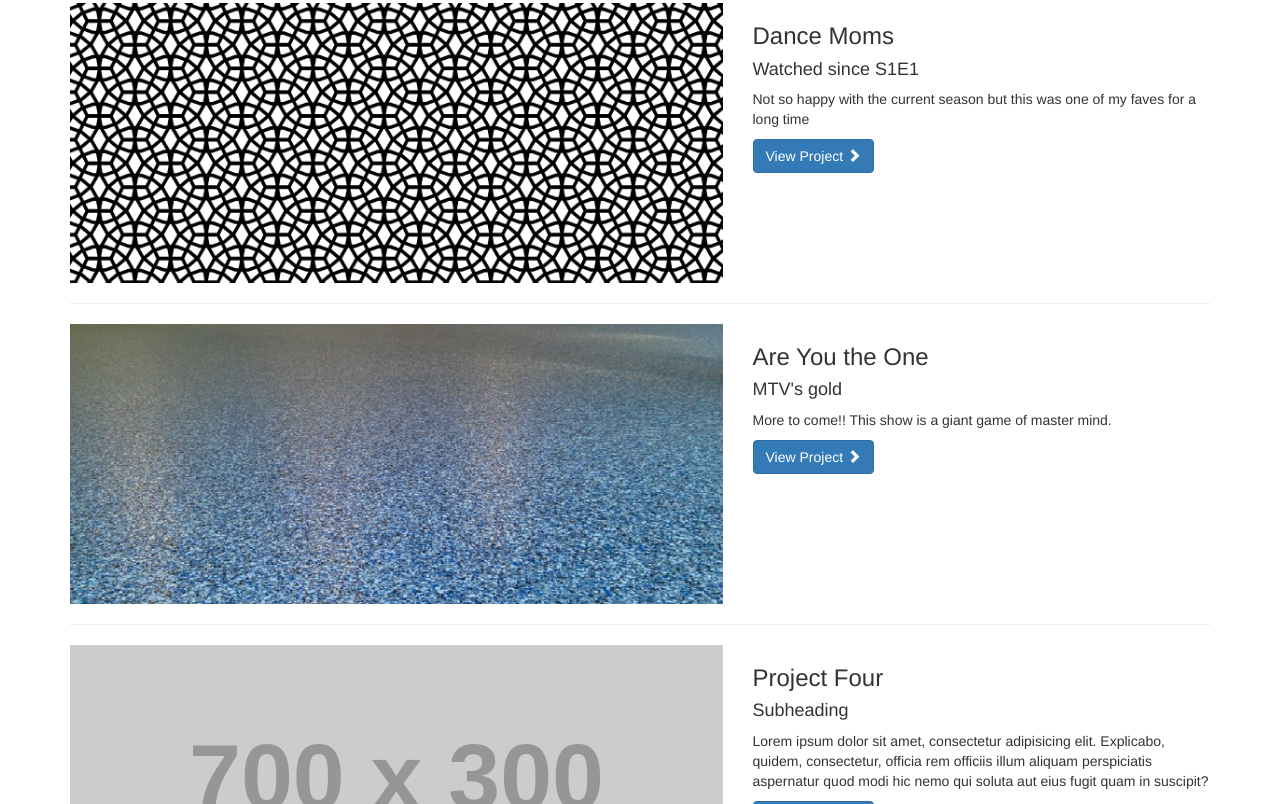
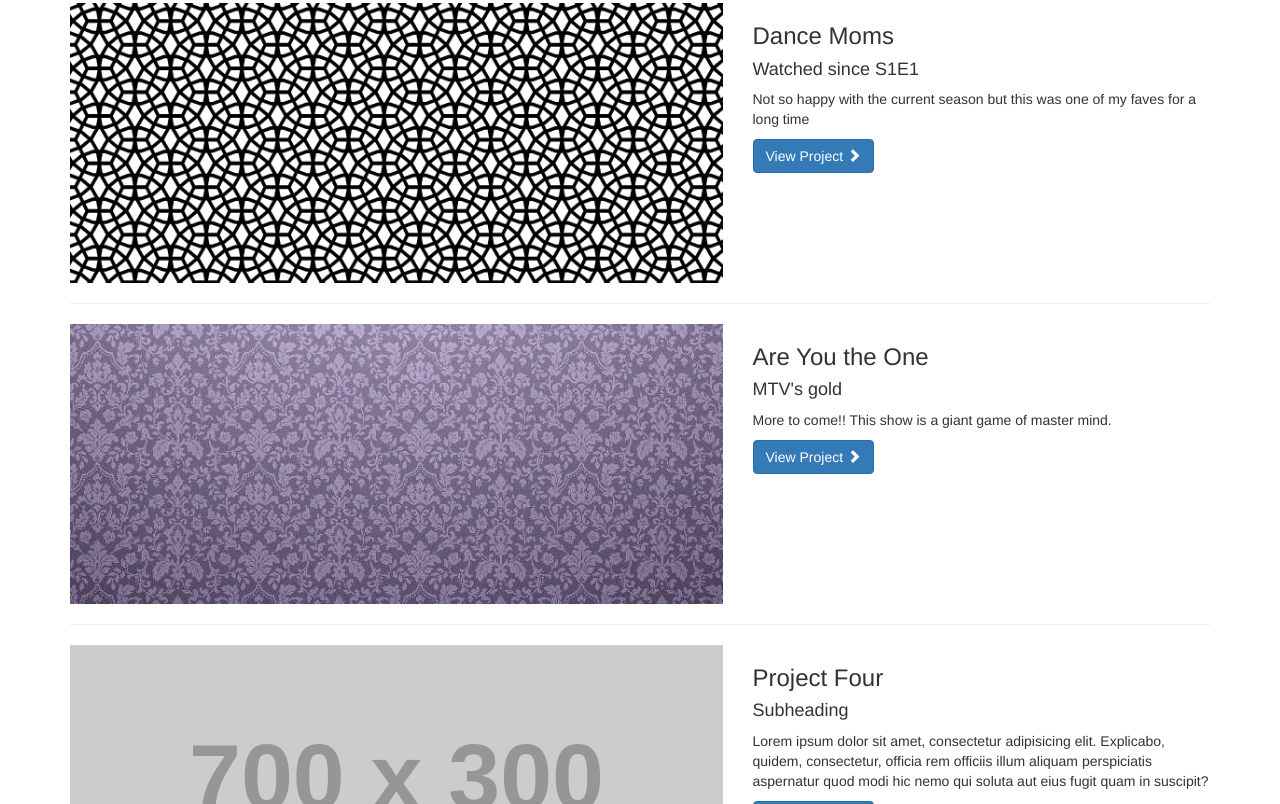
Before and after one commit to hmc-cs-tstannard/Teal, a plain HTML site: page realityobsession.html in a window 1280 px wide. Shown: the part 447-1251 px from the top of the page. Drawn offline with Linux system fonts and the light colour scheme; placeholder pictures from the web are drawn by us.

Commit message:
pic edit

```diff
--- a/realityobsession.html
+++ b/realityobsession.html
@@ -113,7 +113,7 @@
         <div class="row">
             <div class="col-md-7">
                 <a href="#">
-                    <img class="img-responsive" src="prettyBlue.jpg" alt="">
+                    <img class="img-responsive" src="purple.jpg" alt="">
                 </a>
             </div>
             <div class="col-md-5">
```
Also changed, not shown: purple.jpg (added).
